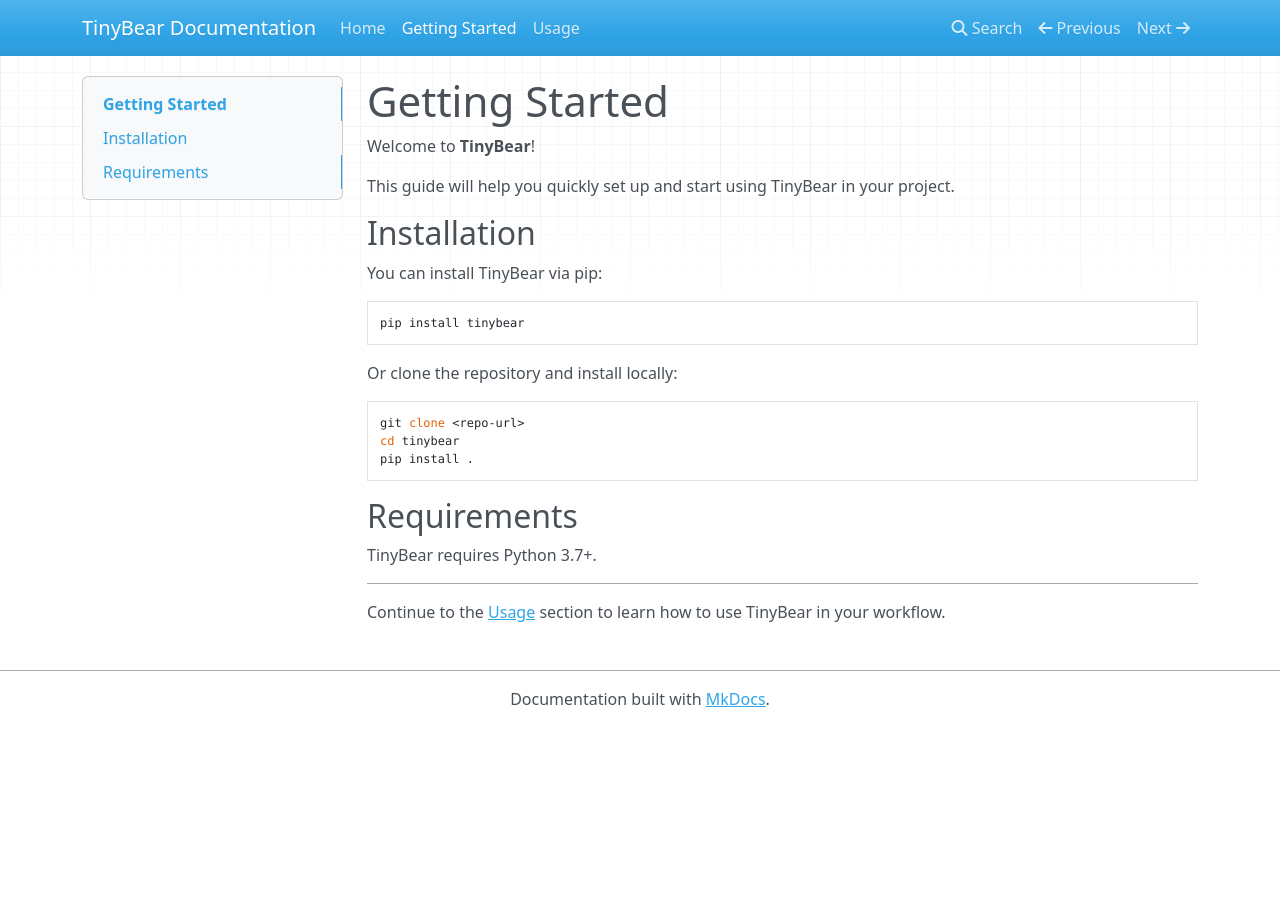
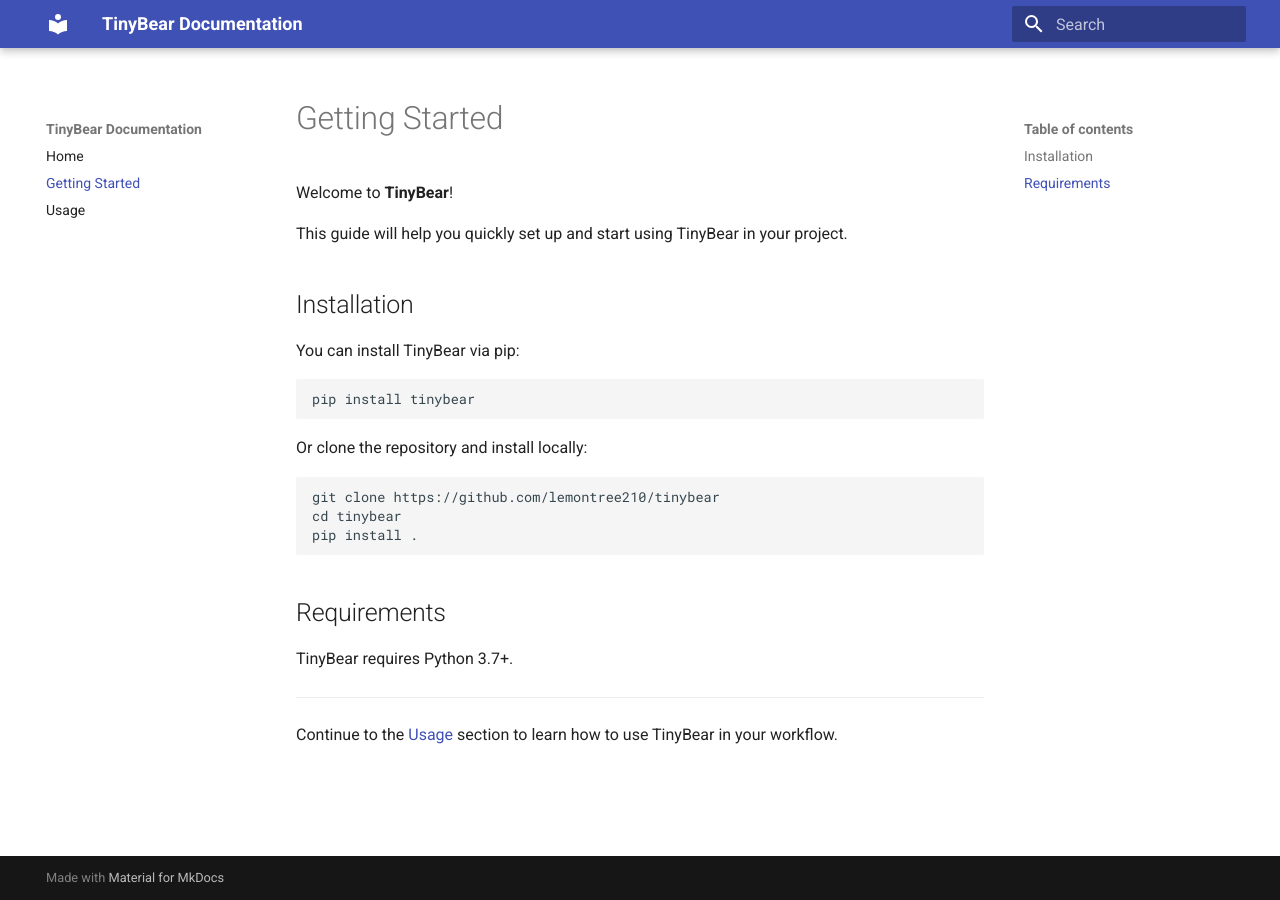
Before and after one commit to lemontree210/tinybear, an MkDocs documentation site: the page built from docs/getting_started.md, in a window 1280 px wide. Built offline with MkDocs 1.6.1 and Material for MkDocs 9.7.7, drawn with Linux system fonts in a browser that asks for light colours; nearby versions of some CDN libraries.

Commit message:
config, repo URL

````diff
--- a/docs/getting_started.md
+++ b/docs/getting_started.md
@@ -15,7 +15,7 @@
 Or clone the repository and install locally:
 
 ```bash
-git clone <repo-url>
+git clone https://github.com/lemontree210/tinybear
 cd tinybear
 pip install .
 ```
--- a/mkdocs.yml
+++ b/mkdocs.yml
@@ -5,3 +5,14 @@
   - Usage: usage.md
 docs_dir: docs
 site_dir: site
+theme:
+  name: material
+  features:
+    - navigation.instant  # ⚡ Instant loading
+    - navigation.tracking  # 📊 Track scroll position
+    - navigation.tabs.sticky  # 📌 Sticky navigation
+    - navigation.top  # ⬆️ Back to top button
+    - search.suggest  # 🔍 Search suggestions
+    - search.share  # 🔗 Share search
+    - header.autohide  # 🎩 Auto-hide header
+    - content.code.annotate  # 💡 Code annotations
````
